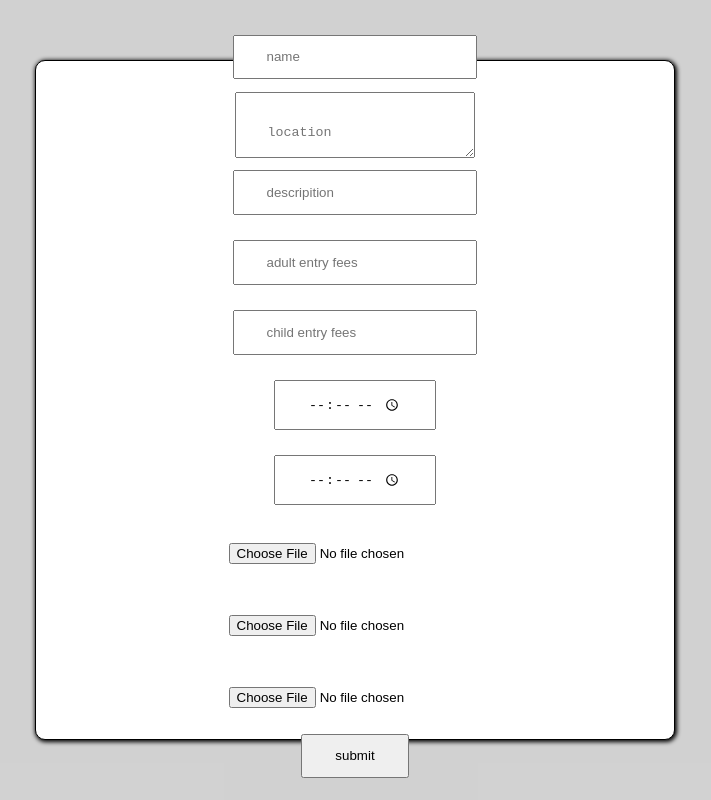
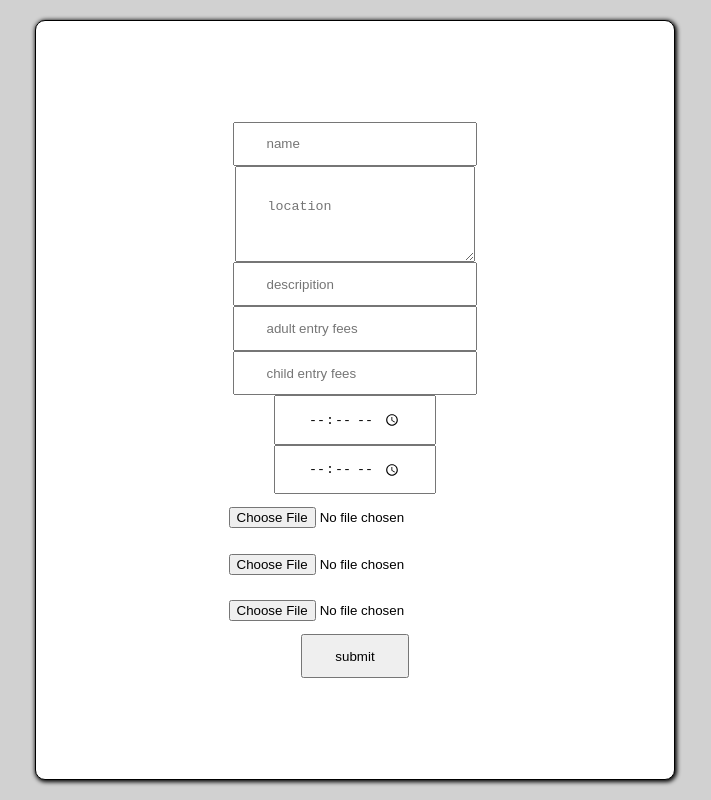
Before and after one commit to adityakamodiya/API-front, a React (Vite) app: page / in a window 1280 px wide. Shown: the whole page, without its empty margins (285-996 px from the left). Built offline with nearby package versions, Linux system fonts and the light colour scheme; no server answers.

Commit message:
Update form.css

```diff
--- a/src/form.css
+++ b/src/form.css
@@ -14,7 +14,7 @@
     justify-content: center;
     align-items: center;
     flex-direction: column;
-    height: 85%;
+    height: 95%;
     width: 50%;
     border-radius: 10px;
     box-shadow: 1px 1px 4px 1px black;
@@ -22,7 +22,7 @@
     background-color: white;
 }
 input{
-    margin : 2% 0 ;
+/*     margin : 2% 0 ; */
     padding: 2% 5%;
 }
 textarea{
```
